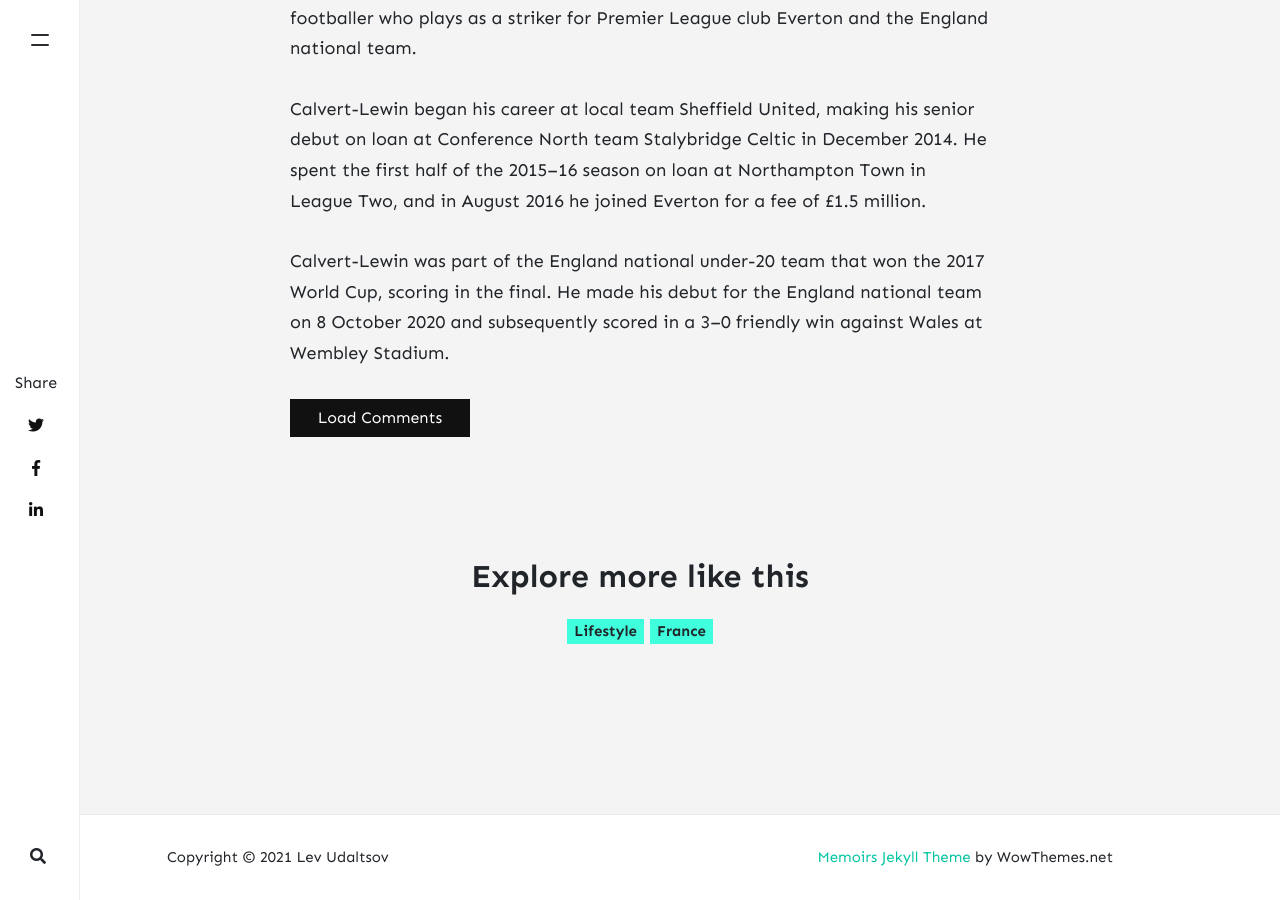
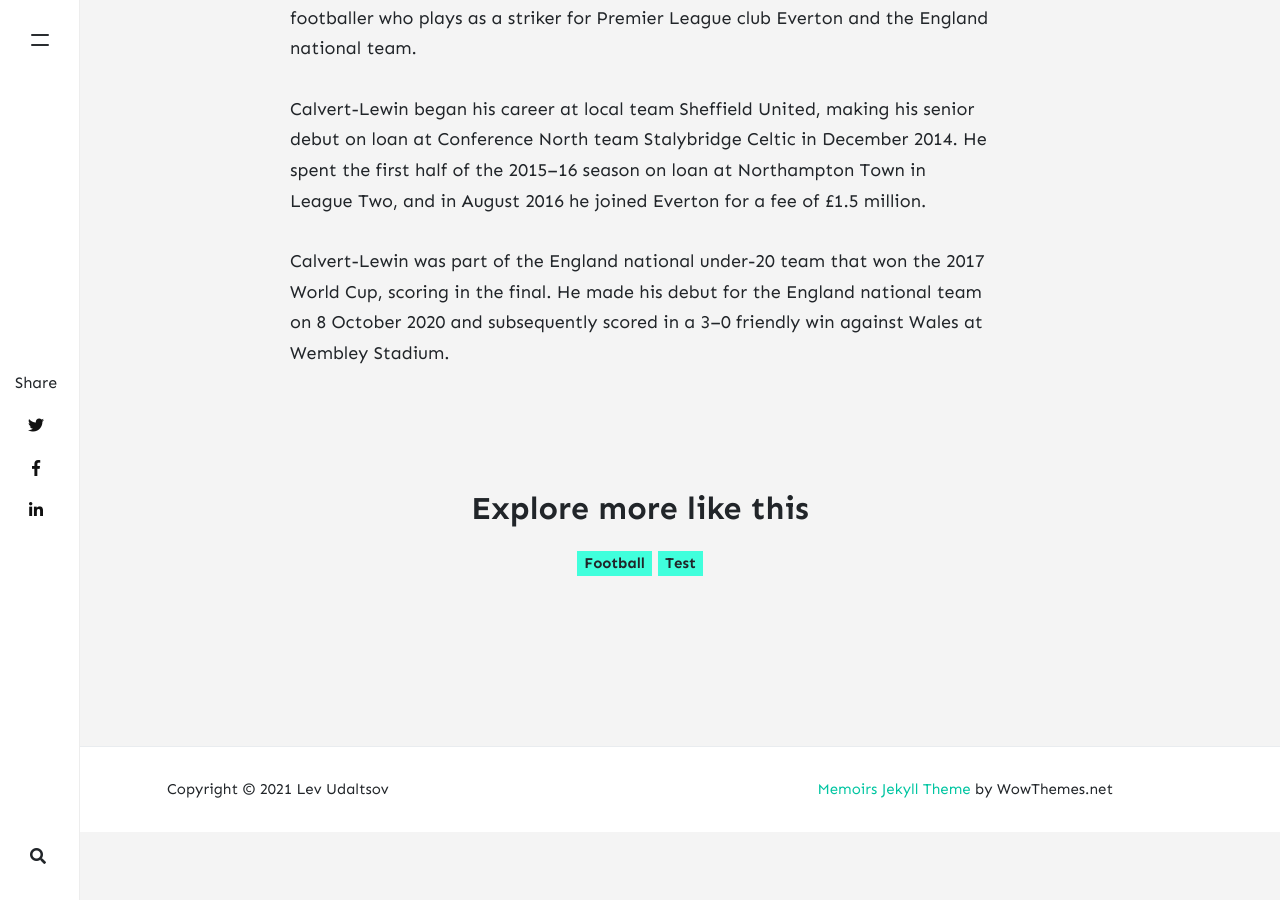
Before and after one commit to LevUdaltsov/LevUdaltsov.github.io, a Jekyll site: the page built from _posts/2021-01-8-an-ode-to-dcl.md, in a window 1280 px wide and 900 px high, scrolled down 1098 px. Built offline with Jekyll 4.4.1, drawn with Linux system fonts in a browser that asks for light colours; nearby versions of some CDN libraries; comment, search, counter and statistics services are not loaded; after the commit the page ends 1930 px from its top, so only the background shows below that.

Commit message:
added formspree, disqus, tags

```diff
--- a/_includes/comments.html
+++ b/_includes/comments.html
@@ -1,12 +1,23 @@
 <!-- Comments
 ================================================== -->
 {% if page.comments != false %}
-<div class="comments">
-    <button class="btn btn-dark show-comments">Load Comments</button>
-    <div id="comments">
-        <h4 class="mb-4">Comments</h4>
-            {% include disqus.html %}
-    <div class="clearfix"></div>
-    </div>
-</div>
+<div id="disqus_thread"></div>
+<script>
+    /**
+    *  RECOMMENDED CONFIGURATION VARIABLES: EDIT AND UNCOMMENT THE SECTION BELOW TO INSERT DYNAMIC VALUES FROM YOUR PLATFORM OR CMS.
+    *  LEARN WHY DEFINING THESE VARIABLES IS IMPORTANT: https://disqus.com/admin/universalcode/#configuration-variables    */
+    /*
+    var disqus_config = function () {
+    this.page.url = PAGE_URL;  // Replace PAGE_URL with your page's canonical URL variable
+    this.page.identifier = PAGE_IDENTIFIER; // Replace PAGE_IDENTIFIER with your page's unique identifier variable
+    };
+    */
+    (function() { // DON'T EDIT BELOW THIS LINE
+    var d = document, s = d.createElement('script');
+    s.src = 'https://levudaltsov.disqus.com/embed.js';
+    s.setAttribute('data-timestamp', +new Date());
+    (d.head || d.body).appendChild(s);
+    })();
+</script>
+<noscript>Please enable JavaScript to view the <a href="https://disqus.com/?ref_noscript">comments powered by Disqus.</a></noscript>
 {% endif %}
--- a/_posts/2021-01-8-an-ode-to-dcl.md
+++ b/_posts/2021-01-8-an-ode-to-dcl.md
@@ -2,8 +2,9 @@
 layout: post
 title:  "An Ode to Dominic Calvert-Lewin"
 author: Lev
-categories: [ Lifestyle ]
-tags: [ France ]
+categories: [ Football ]
+tags: [ Test ]
+comments: true
 image: assets/images/dcl.jpg
 ---
 Dominic Nathaniel Calvert-Lewin (born 16 March 1997) is an English professional footballer who plays as a striker for Premier League club Everton and the England national team.
```
Also changed, not shown: _pages/contact.md (+1 -1 lines), _posts/2021-01-7-test-post.md (added, +11 -0 lines), 2 other files.
